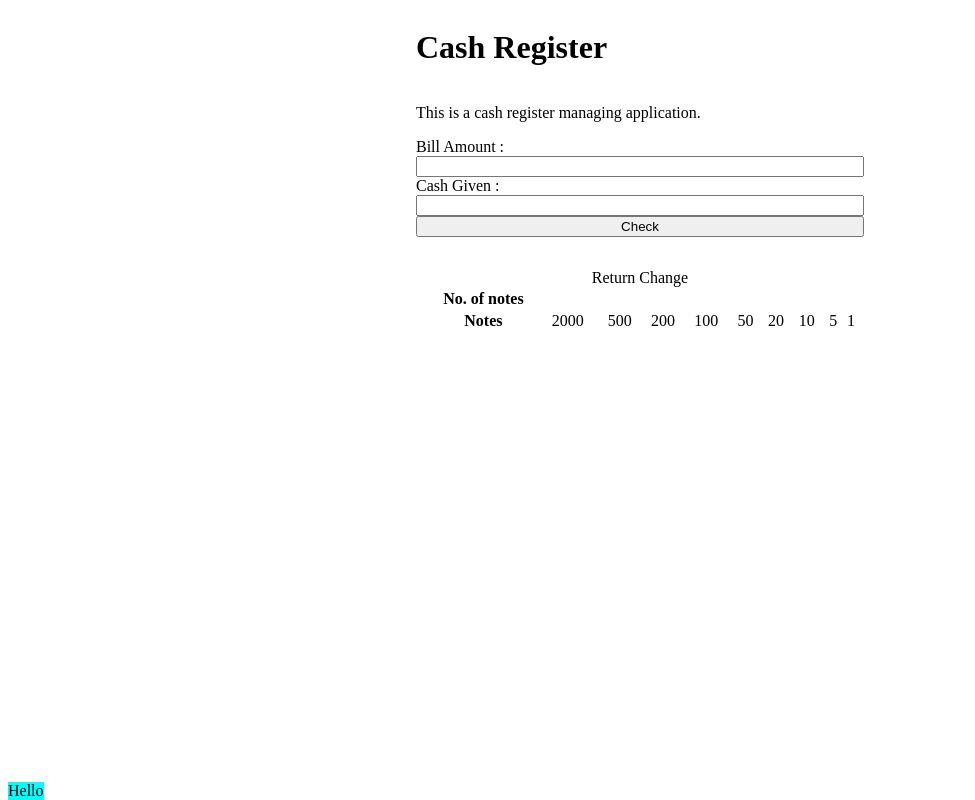
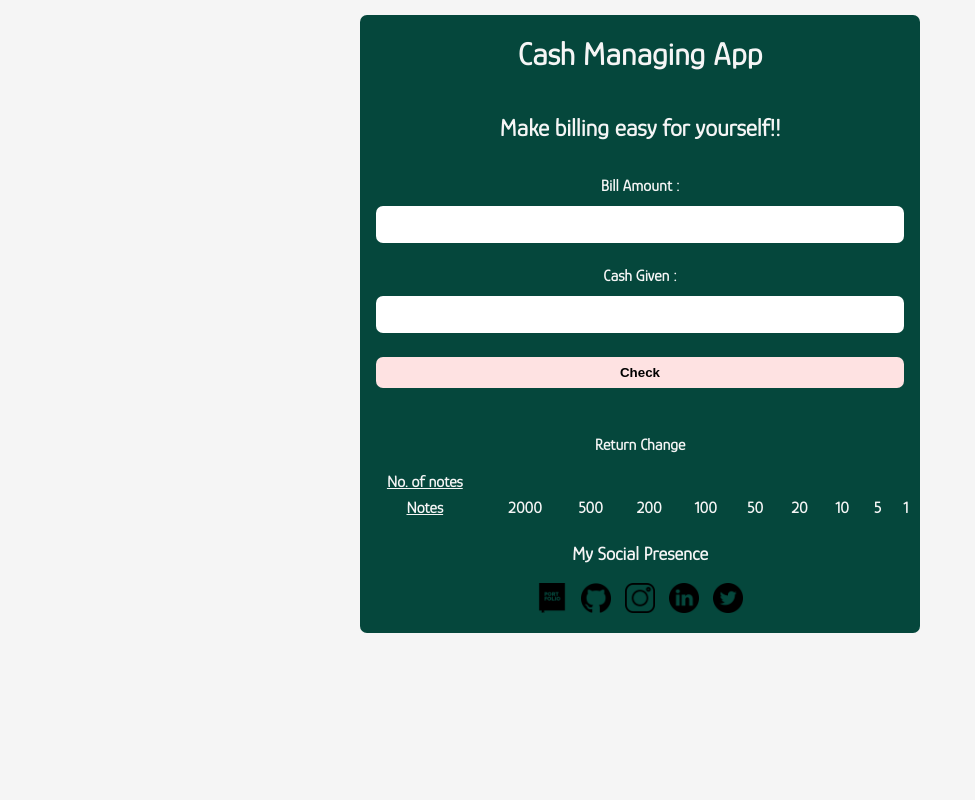
Before and after one commit to Jia-A/cash-register-app, a plain HTML site: page index.html in a window 1280 px wide. Shown: the whole page, without its empty margins (0-975 px from the left). Drawn offline with Linux system fonts and the light colour scheme.

Commit message:
css-added

```diff
--- a/index.html
+++ b/index.html
@@ -9,15 +9,16 @@
 </head>
 <body>
     <div class="container">
-        <h1 class="heading">Cash Register</h1>
-        <p class="description">This is a cash register managing application.</p>
+        <h1> Cash Managing App</h1>
+        <h2>Make billing easy for yourself!! </h2>
 
         <label for="billamount">Bill Amount : </label>
-        <input  id="billamount", type="text" />
+        <input  id="billamount", type="number" min ="0"/>
         <label for="cashgiven">Cash Given : </label>
-        <input  id="cashgiven", type="text" />
+        <input  id="cashgiven", type="number" min = "0" />
         <button id="check-btn">Check</button>
         <p id="error-message"></p>
+
         <table class="cash-table">
             <caption>Return Change</caption>
             <tr>
@@ -35,25 +36,32 @@
             </tr>
             <tr>
                 <th>Notes</th>
-                <td>2000</td>
-                <td>500</td>
-                <td>200</td>
-                <td>100</td>
-                <td>50</td>
-                <td>20</td>
-                <td>10</td>
-                <td>5</td>
-                <td>1</td>
+                <td class="deno">2000</td>
+                <td class="deno">500</td>
+                <td class="deno">200</td>
+                <td class="deno">100</td>
+                <td class="deno">50</td>
+                <td class="deno">20</td>
+                <td class="deno">10</td>
+                <td class="deno">5</td>
+                <td class="deno">1</td>
 
 
             </tr>
         </table>
-    </div>
+
     <footer>
-        <div class="hello">
-        Hello
+        <div class="foot">
+        <h3>My Social Presence</h3>
+
+        <a href="https://jiya-agrawal.netlify.app/" class="logo portfolio "><img src="/images/portfolio.png" width="30px"; height="30px"; ></a>
+        <a href="https://github.com/Jia-A" class="logo github "><img src="/images/github.png" width="30px"; height="30px"; ></a>
+        <a href="https://www.instagram.com/jia.or.maybe.jiya/" class="logo insta"><img src="/images/insta.png" width="30px"; height="30px" ></a>
+        <a href="https://www.linkedin.com/in/jiyaagrawal" class="logo linked-in"><img src="/images/linkedin.png" width="30px"; height="30px" ></a>
+        <a href="https://twitter.com/jiya_agrawal2" class="logo twitter "><img src="/images/twitter.png" width="30px"; height="30px"; ></a>
     </div>
     </footer>
+</div>
     <script src="script.js" type="text/javascript"></script>
 </body>
 </html>
--- a/script.js
+++ b/script.js
@@ -7,17 +7,22 @@ var availableNotes = [2000, 500, 200, 100, 50, 20, 10, 5, 1]
 buttonCheck.addEventListener("click", function valueValidation(){
     hideMessage();
 
+
     if(Number(billInput.value) > 0){
         if(Number(cashGiven.value)>=Number(billInput.value)){
             const amountToBeReturned = cashGiven.value - billInput.value;
             changeCalculation(amountToBeReturned);
         }
-        else{
+        if(Number(cashGiven.value)<=Number(billInput.value)){
             showMessage("Man you gave me less cash than the bill, you plan on washing plates or something??");
-        };
+        }
+        if(Number(cashGiven.value)===Number(billInput.value)){
+            showMessage("There is nothing to return, you gave proper amount");
+        }
+
     }
     else{
-        showMessage("Invalid Bill Amount");
+        showMessage("Bill amount and cash given should be more than 0");
     }
 });
 
--- a/style.css
+++ b/style.css
@@ -1,17 +1,97 @@
+@import url('https://fonts.googleapis.com/css2?family=Glory:wght@200;300&display=swap');
+body{
+    margin: 0px;
+    background-color: whitesmoke;
+    font-family: 'Glory', sans-serif;
 
 
+}
 .container{
     display: flex;
     flex-direction: column;
-    width: 35vw;
+    width: 70vh;
     margin: auto;
+    text-align: center;
+    /* border: 1px solid gray; */
+    background-color: #05473C;
+    color: whitesmoke;
+
+    border-radius: 7px;
+    font-weight: bold;
+    margin-top: 15px;
 }
-footer{
-    position: absolute;
-    bottom:0;
+caption{
+    padding-bottom: 1rem;
 }
-.hello{
-    background-color: aqua;
-    align-items: center;
-    display: block;
+
+input{
+
+    margin: 0.5rem 1rem;
+    padding: 0.5rem;
+    border-radius: 7px;
+    border: none;
+    font-size: large;
 }
+label{
+    padding:1rem;
+    padding-bottom: 0.2rem;
+}
+button{
+
+    margin: 1rem 1rem;
+    padding: 0.5rem;
+    border: none;
+    border-radius: 7px;
+    background-color: #FEE2E2;
+    font-weight: bold;
+
+
+}
+.cont{
+    padding: 0rem 1rem;
+}
+
+
+h1{
+    text-align: center;
+}
+.sec{
+    padding: 5.6rem;
+}
+
+td{
+    padding: 5px;
+}
+
+th{
+    text-decoration: underline;
+}
+
+.no-of-notes{
+    color: black;
+
+}
+
+.footer{
+    background-color: #05473C;
+    margin-bottom: 0px;
+    text-align: center;
+    padding: 1rem;
+    color: #021f17;
+    border-radius: 7px;
+
+}
+
+.foot .logo{
+    padding: 5px;
+
+}
+.foot {
+    padding-bottom: 1rem;
+}
+
+#op{
+    padding: 1rem;
+    margin: 0.5rem;
+
+}
```
Also changed, not shown: images/git.png (added), images/github.png (added), images/insta.png (added), images/linkedin.png (added), images/portfolio.png (added), images/twitter.png (added).
